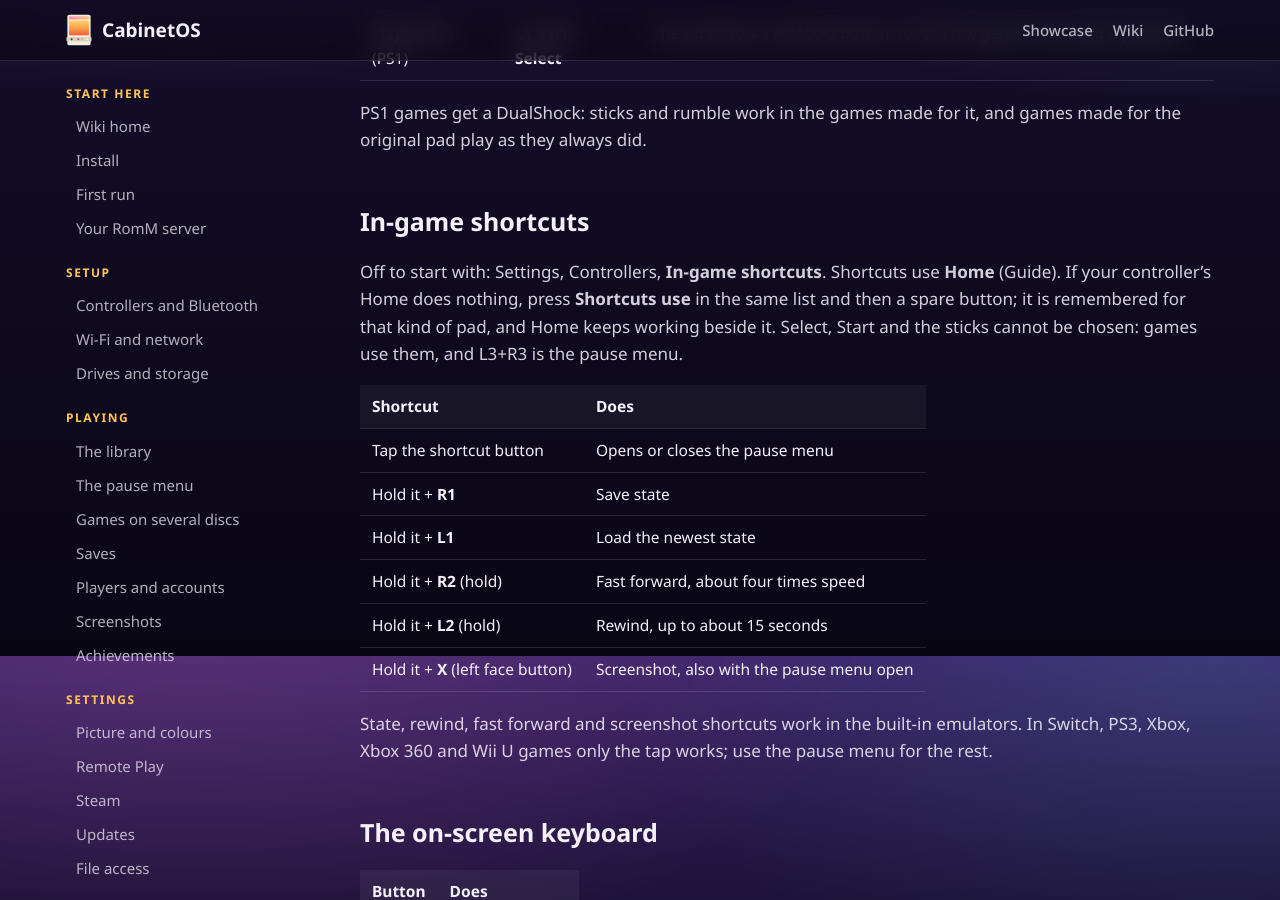
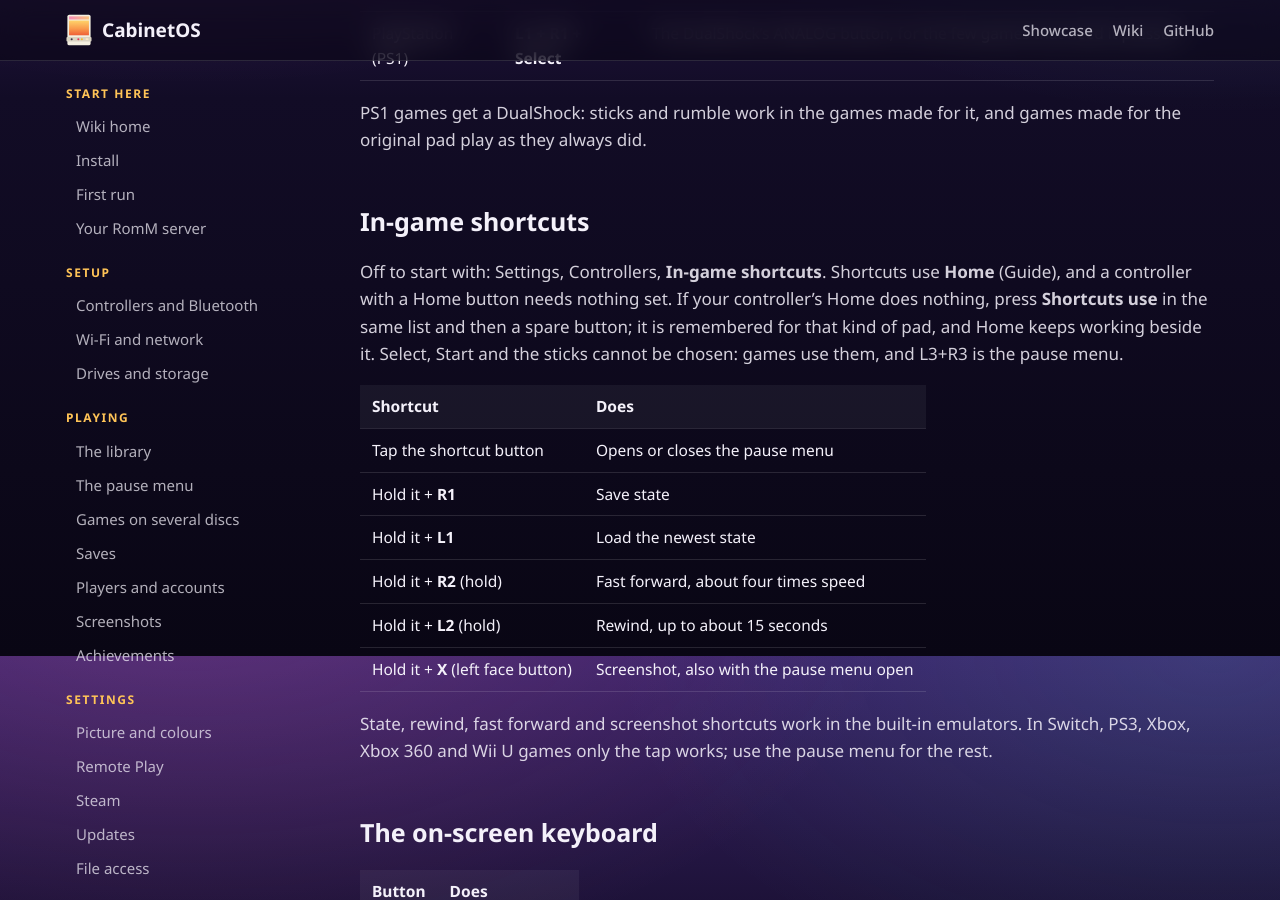
Before and after one commit to MMagTech/cabinetos, a Jekyll site: the page built from docs/wiki/navigation.md, in a window 1280 px wide and 900 px high, scrolled down 2044 px. Built offline with Jekyll 4.4.1, drawn with Linux system fonts in a browser that asks for light colours; our own code applies the rules of GitHub Pages for plain Markdown files.

Commit message:
Wiki: a controller with a Home button needs nothing set (#313)
Co-Authored-By: Claude Fable 5.1 <noreply@anthropic.com>

```diff
--- a/docs/wiki/navigation.md
+++ b/docs/wiki/navigation.md
@@ -72,10 +72,11 @@ for it, and games made for the original pad play as they always did.
 ## In-game shortcuts
 
 Off to start with: Settings, Controllers, **In-game shortcuts**. Shortcuts use
-**Home** (Guide). If your controller's Home does nothing, press **Shortcuts
-use** in the same list and then a spare button; it is remembered for that
-kind of pad, and Home keeps working beside it. Select, Start and the sticks
-cannot be chosen: games use them, and L3+R3 is the pause menu.
+**Home** (Guide), and a controller with a Home button needs nothing set. If
+your controller's Home does nothing, press **Shortcuts use** in the same list
+and then a spare button; it is remembered for that kind of pad, and Home
+keeps working beside it. Select, Start and the sticks cannot be chosen: games
+use them, and L3+R3 is the pause menu.
 
 | Shortcut | Does |
 |---|---|
```
